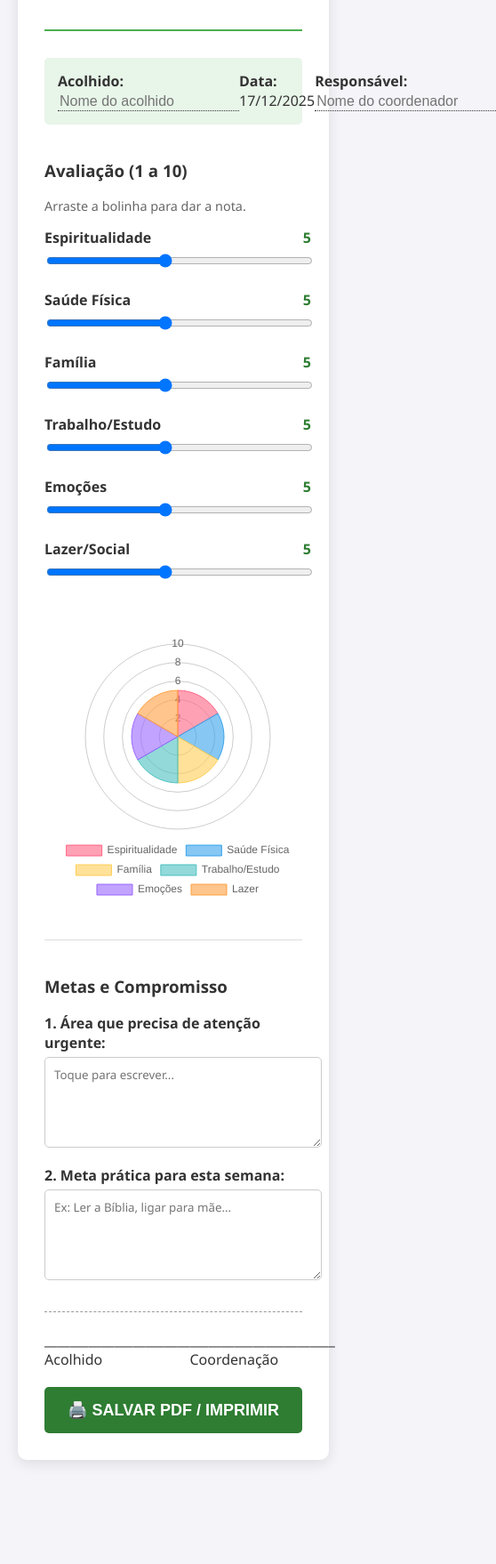
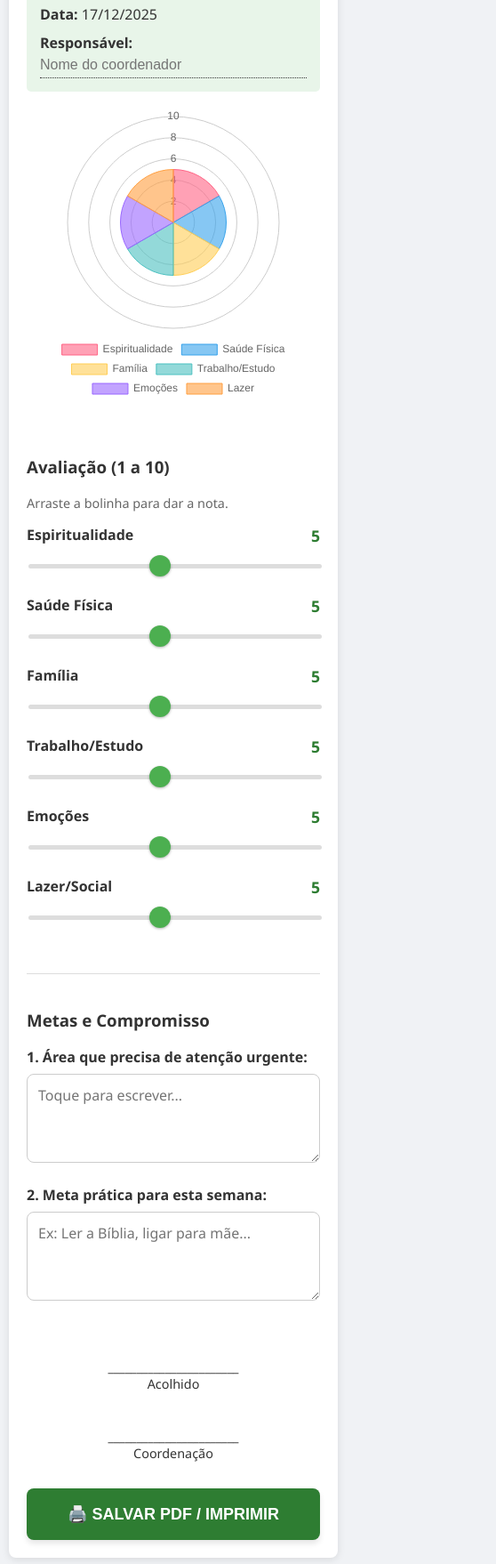
Before and after one commit to Dev-dePaula/Pas, a plain HTML site: page index.html in a window 390 px wide. Shown: the part 242-2000 px from the top of the page at 89% size, 558 px wide, since content can reach past the window. Before the commit the page ends 1903 px from the top, so only its background shows below. Drawn offline with nearby package versions, Linux system fonts and the light colour scheme.

Commit message:
Update style.css
responsividade

```diff
--- a/style.css
+++ b/style.css
@@ -1,45 +1,56 @@
 /* ESTILOS GERAIS */
 body {
-    font-family: 'Segoe UI', Tahoma, Geneva, Verdana, sans-serif;
-    background-color: #f4f4f9;
+    font-family: 'Segoe UI', sans-serif;
+    background-color: #f0f2f5;
     color: #333;
     margin: 0;
-    padding: 20px;
+    padding: 10px; /* Margem menor para celular */
 }
 
 .container {
     max-width: 900px;
     margin: 0 auto;
     background: white;
-    padding: 30px;
-    border-radius: 10px;
-    box-shadow: 0 4px 15px rgba(0,0,0,0.1);
+    padding: 20px;
+    border-radius: 8px;
+    box-shadow: 0 2px 10px rgba(0,0,0,0.1);
 }
 
 header {
     text-align: center;
     border-bottom: 2px solid #4CAF50;
-    margin-bottom: 30px;
-    padding-bottom: 20px;
+    margin-bottom: 20px;
+    padding-bottom: 15px;
 }
 
 header h1 {
     margin: 0;
     color: #2E7D32;
+    font-size: 1.5rem; /* Fonte um pouco menor */
 }
 
 header p {
     color: #666;
+    font-size: 0.9rem;
     font-style: italic;
+    margin-top: 5px;
 }
 
+/* Informações do Topo */
 .info-header {
     display: flex;
     justify-content: space-between;
+    flex-wrap: wrap; /* Permite quebra de linha */
+    gap: 15px;
     margin-bottom: 20px;
     background: #e8f5e9;
     padding: 15px;
     border-radius: 5px;
+}
+
+.field-group {
+    flex: 1;
+    min-width: 200px; /* Garante tamanho mínimo no celular */
 }
 
 .input-line {
@@ -47,13 +58,15 @@ header p {
     background: transparent;
     font-size: 16px;
     border-bottom: 1px dotted #333;
-    width: 200px;
+    width: 100%; /* Ocupa todo espaço disponível */
+    padding: 5px 0;
 }
 
+/* Grid Principal */
 .content-grid {
     display: grid;
-    grid-template-columns: 1fr 1fr;
-    gap: 40px;
+    grid-template-columns: 1fr 1fr; /* Lado a lado no PC */
+    gap: 30px;
     align-items: start;
 }
 
@@ -65,119 +78,182 @@ header p {
 .subtitle {
     font-size: 0.9em;
     color: #666;
+    margin-bottom: 15px;
 }
 
 .control-group {
-    margin-bottom: 20px;
+    margin-bottom: 25px; /* Mais espaço para o dedo não esbarrar no de baixo */
 }
 
 .control-group label {
-    display: block;
-    font-weight: bold;
-    margin-bottom: 5px;
     display: flex;
     justify-content: space-between;
+    font-weight: bold;
+    margin-bottom: 8px;
 }
 
-.control-group input[type="range"] {
+/* Estilo do Slider (Range) melhorado para touch */
+input[type=range] {
+    -webkit-appearance: none;
     width: 100%;
+    background: transparent;
+}
+
+input[type=range]::-webkit-slider-thumb {
+    -webkit-appearance: none;
+    height: 24px; /* Bolinha maior */
+    width: 24px;
+    border-radius: 50%;
+    background: #4CAF50;
     cursor: pointer;
+    margin-top: -10px;
+    box-shadow: 0 1px 3px rgba(0,0,0,0.3);
+}
+
+input[type=range]::-webkit-slider-runnable-track {
+    width: 100%;
+    height: 5px;
+    cursor: pointer;
+    background: #ddd;
+    border-radius: 5px;
 }
 
 .score-display {
     color: #2E7D32;
     font-weight: bold;
+    font-size: 1.1rem;
 }
 
 /* Área do Gráfico */
+.chart-wrapper {
+    display: flex;
+    justify-content: center;
+    align-items: center;
+}
+
 .chart-container {
     position: relative;
     width: 100%;
+    max-width: 400px; /* Limita o tamanho para não ficar gigante */
 }
 
-/* Área de Perguntas */
+/* Área de Texto */
 .reflection-section {
-    margin-top: 40px;
+    margin-top: 30px;
     border-top: 1px solid #ddd;
     padding-top: 20px;
 }
 
 .question-box {
-    margin-bottom: 15px;
+    margin-bottom: 20px;
 }
 
 .question-box label {
     font-weight: bold;
     display: block;
-    margin-bottom: 5px;
+    margin-bottom: 8px;
 }
 
 .question-box textarea {
     width: 100%;
-    height: 80px;
-    padding: 10px;
+    height: 100px;
+    padding: 12px;
     border: 1px solid #ccc;
-    border-radius: 5px;
+    border-radius: 8px; /* Bordas mais arredondadas */
     font-family: inherit;
+    font-size: 16px; /* Letra maior para celular */
+    box-sizing: border-box; /* Garante que o padding não estoure a largura */
 }
 
 .signature-box {
-    margin-top: 30px;
-    border-top: 1px dashed #999;
+    margin-top: 40px;
     padding-top: 20px;
     display: flex;
     justify-content: space-between;
+    gap: 20px;
 }
 
-/* Botão de Imprimir */
+.sig-line {
+    text-align: center;
+    flex: 1;
+}
+
+.sig-line span {
+    display: block;
+    font-size: 0.9rem;
+}
+
+/* Botão */
 .btn-print {
     display: block;
     width: 100%;
-    padding: 15px;
+    padding: 18px; /* Botão mais alto para toque */
     background-color: #2E7D32;
     color: white;
     border: none;
     font-size: 18px;
     font-weight: bold;
     cursor: pointer;
-    border-radius: 5px;
-    margin-top: 20px;
-    transition: background 0.3s;
+    border-radius: 8px;
+    margin-top: 30px;
+    box-shadow: 0 4px 6px rgba(0,0,0,0.1);
 }
 
-.btn-print:hover {
+.btn-print:active {
     background-color: #1b5e20;
+    transform: scale(0.98);
 }
 
-/* CONFIGURAÇÃO DE IMPRESSÃO */
-@media print {
-    body {
-        background: white;
-        padding: 0;
+/* --- REGRAS ESPECÍFICAS PARA CELULAR (MEDIA QUERIES) --- */
+@media (max-width: 768px) {
+    .content-grid {
+        grid-template-columns: 1fr; /* Empilha tudo em 1 coluna */
+        gap: 20px;
     }
-    .container {
-        box-shadow: none;
-        max-width: 100%;
-        padding: 0;
+
+    .info-header {
+        flex-direction: column; /* Empilha os campos do topo */
+        gap: 10px;
     }
-    .btn-print {
-        display: none;
+
+    .field-group {
+        width: 100%;
     }
-    .content-grid {
-        display: block;
-        page-break-inside: avoid;
+
+    /* Inverte a ordem: Gráfico primeiro, depois controles (opcional, mas visualmente legal) */
+    /* Se preferir os controles primeiro, apague as 3 linhas abaixo */
+    .controls { order: 2; }
+    .chart-wrapper { order: 1; margin-bottom: 20px; }
+
+    .signature-box {
+        flex-direction: column; /* Assinaturas uma embaixo da outra no celular */
+        gap: 40px;
+        align-items: center;
     }
-    .chart-container {
-        max-height: 400px;
-        margin: 0 auto;
-    }
-    textarea {
-        border: 1px solid #000;
+
+    .sig-line {
+        width: 80%;
     }
 }
 
-@media (max-width: 768px) {
+/* IMPRESSÃO (Mantém limpo mesmo se estiver no celular) */
+@media print {
+    body { padding: 0; background: white; }
+    .container { box-shadow: none; padding: 0; max-width: 100%; }
+    .btn-print { display: none; }
+
     .content-grid {
-        grid-template-columns: 1fr;
+        display: grid;
+        grid-template-columns: 1fr 1fr; /* Força lado a lado na impressão */
+        gap: 20px;
     }
+    .controls { order: 1; }
+    .chart-wrapper { order: 2; }
+
+    .signature-box {
+        flex-direction: row; /* Assinaturas lado a lado na impressão */
+        margin-top: 50px;
+    }
+
+    textarea { border: 1px solid #999; resize: none; }
 }
```
